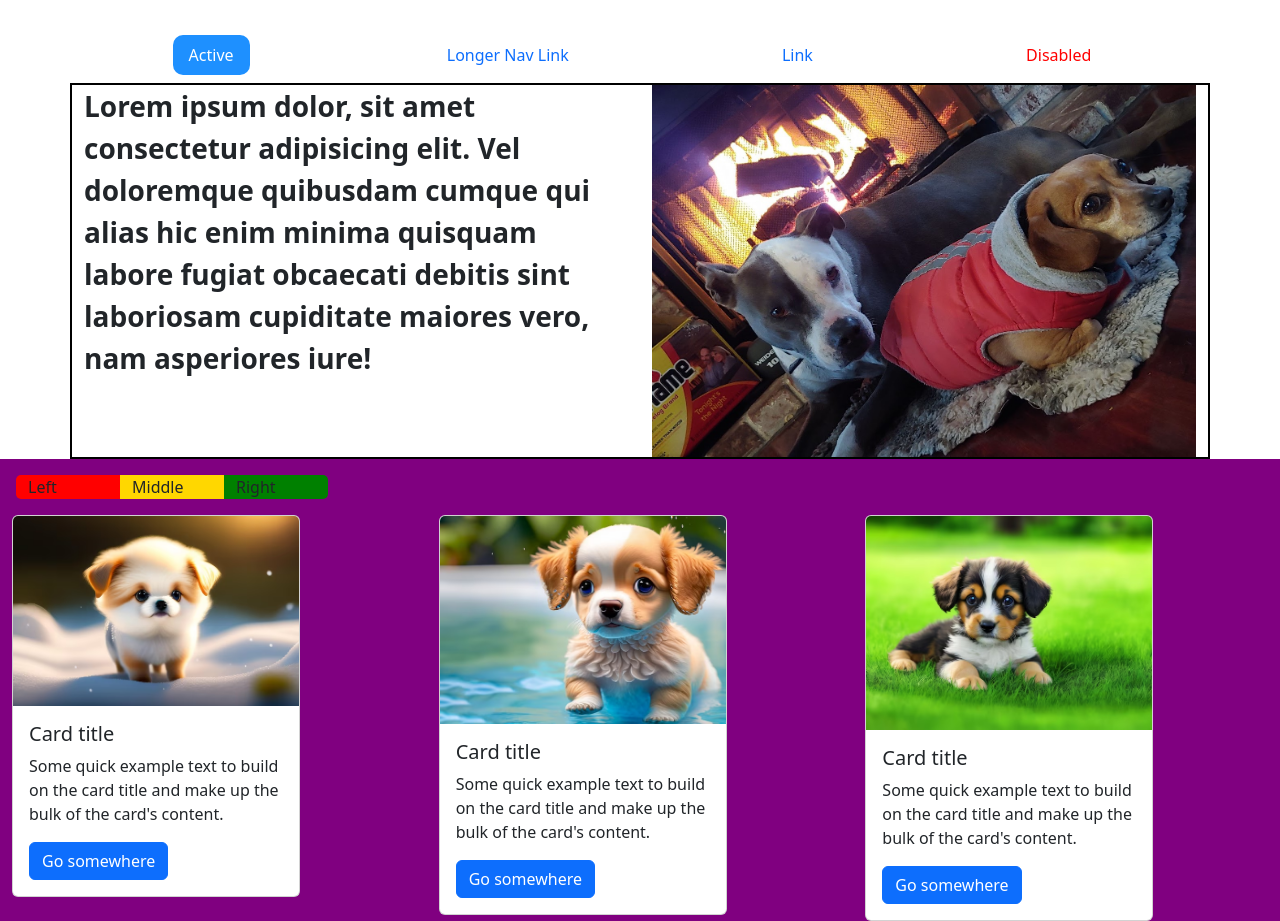
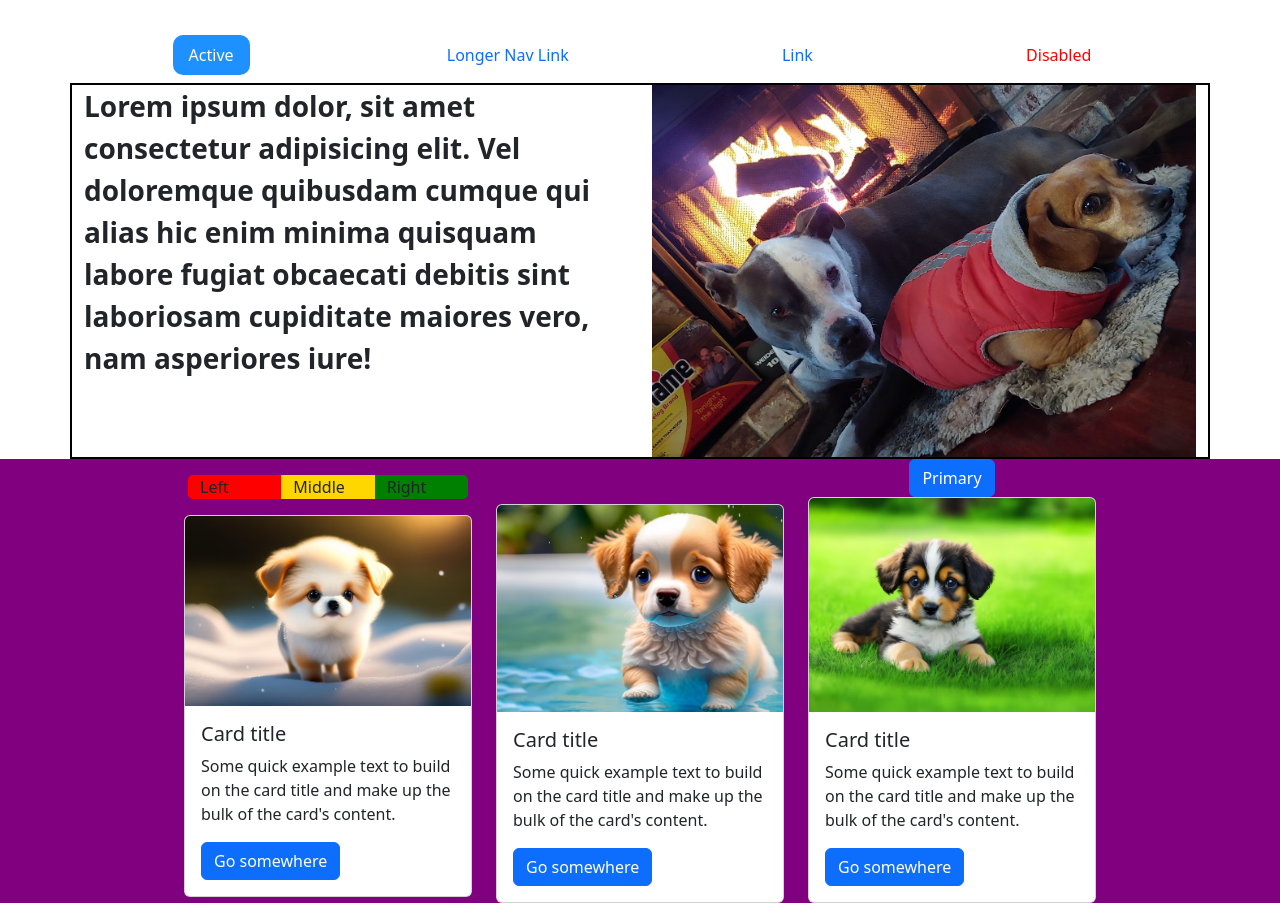
Before and after one commit to dbugdrose/BootStrapQuiz, a plain HTML site: page index.html in a window 1280 px wide. Shown: the part 123-1044 px from the top of the page. Drawn offline with nearby package versions, Linux system fonts and the light colour scheme.

Commit message:
DO NOT COUNT, just practicing - independent work to improve the visual match of the mockup

```diff
--- a/Styles/Styles.css
+++ b/Styles/Styles.css
@@ -47,3 +47,8 @@
         border-bottom-right-radius: 5px;
     border-top-right-radius: 5px;
 }
+.dogrow {
+    display: flex;
+    justify-content: space-between;
+    align-items: center;
+}
--- a/index.html
+++ b/index.html
@@ -49,7 +49,8 @@
   <div class="container cont1">
     <div class="row">
       <div class="col">
-        <p class="textboxtext">Lorem ipsum dolor, sit amet consectetur adipisicing elit. Vel doloremque quibusdam cumque qui alias hic enim
+        <p class="textboxtext">Lorem ipsum dolor, sit amet consectetur adipisicing elit. Vel doloremque quibusdam cumque
+          qui alias hic enim
           minima quisquam labore fugiat obcaecati debitis sint laboriosam cupiditate maiores vero, nam asperiores iure!
         </p>
       </div>
@@ -60,14 +61,15 @@
 
   </div>
 
-  <div class="container-fluid cont2">
-    <div class="row p-3">
-      <div class="col-1 left">Left</div>
-      <div class="col-1 middle">Middle</div>
-      <div class="col-1 right">Right</div>
-    </div>
+  <div class="container-fluid cont2 d-flex justify-content-around">
     <div class="row">
       <div class="col">
+        <div class="row p-3">
+          <div class="col-4 left">Left</div>
+          <div class="col-4 middle">Middle</div>
+          <div class="col-4 right">Right</div>
+        </div>
+        <div class="col-12">
           <div class="card" style="width: 18rem;">
             <img class="card-img-top" src="/Assets/AIdog1.png" alt="Card image cap">
             <div class="card-body">
@@ -78,23 +80,31 @@
             </div>
           </div>
         </div>
-      <div class="col">
+      </div>
+      <div class="col-4  d-flex align-items-end">
         <div class="card" style="width: 18rem;">
           <img class="card-img-top" src="/Assets/AIDog3.png" alt="Card image cap">
           <div class="card-body">
             <h5 class="card-title">Card title</h5>
-    <p class="card-text">Some quick example text to build on the card title and make up the bulk of the card's content.</p>
+            <p class="card-text">Some quick example text to build on the card title and make up the bulk of the card's
+              content.</p>
             <a href="#" class="btn btn-primary">Go somewhere</a>
           </div>
-</div></div>
-      <div class="col"><div class="card" style="width: 18rem;">
+        </div>
+      </div>
+      <div class="col-4">
+        <div class="col d-flex justify-content-center"><button type="button" class="btn btn-primary">Primary</button>
+        </div>
+        <div class="card" style="width: 18rem;">
           <img class="card-img-top" src="/Assets/AIDog2.png" alt="Card image cap">
           <div class="card-body">
             <h5 class="card-title">Card title</h5>
-    <p class="card-text">Some quick example text to build on the card title and make up the bulk of the card's content.</p>
+            <p class="card-text">Some quick example text to build on the card title and make up the bulk of the card's
+              content.</p>
             <a href="#" class="btn btn-primary">Go somewhere</a>
           </div>
-</div></div>
+        </div>
+      </div>
     </div>
   </div>
 
```
Lines whose indentation alone changed are shown as unchanged.
